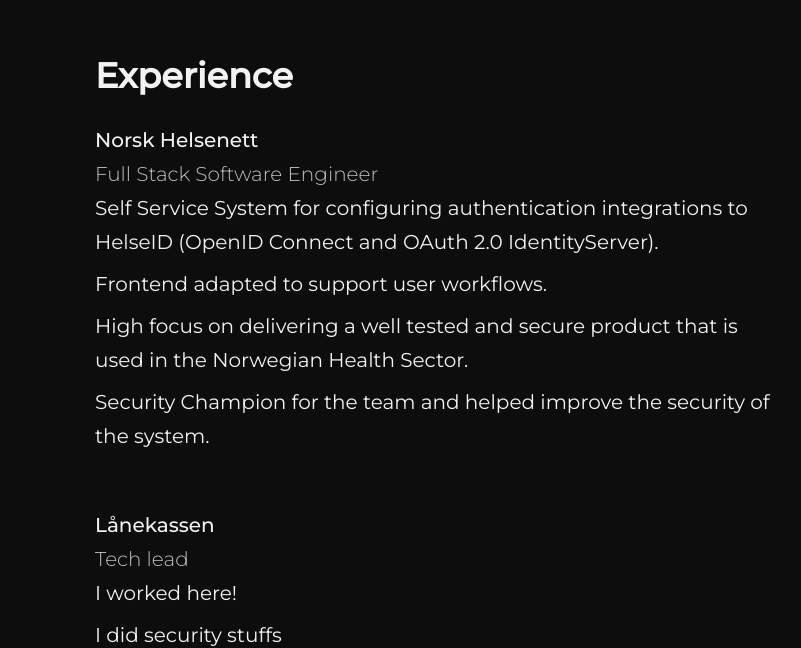
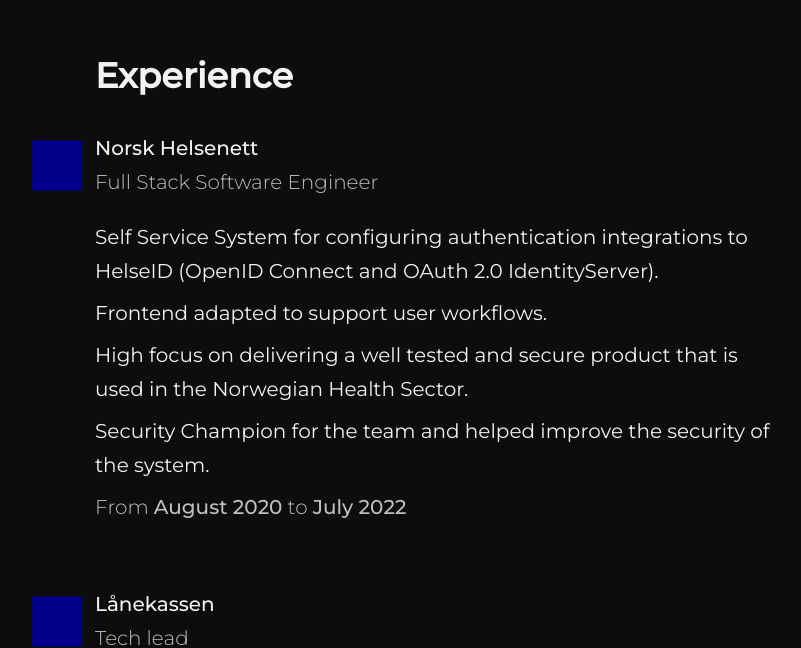
Before and after one commit to kristype/kw, an Angular app: page / in a window 1280 px wide. Shown: the part 169-817 px from the top of the page, without its empty margins (205-1006 px from the left). Built offline with nearby package versions, Linux system fonts and the light colour scheme.

Commit message:
Adjusted style in experience

```diff
--- a/src/app/cv/cv.json
+++ b/src/app/cv/cv.json
@@ -10,8 +10,8 @@
         "High focus on delivering a well tested and secure product that is used in the Norwegian Health Sector.",
         "Security Champion for the team and helped improve the security of the system."
       ],
-      "from": "2020-08-01T00h:00:00.000Z",
-      "to": "2022-06-31T00h:00:00.000Z"
+      "from": "2020-08-01T00:00:00.000Z",
+      "to": "2022-06-31T00:00:00.000Z"
     },
     {
       "company": "Lånekassen",
@@ -22,8 +22,8 @@
         "I did security stuffs",
         "And many other things, frontend, backend and stuffs"
       ],
-      "from": "2018-08-01T00h:00:00.000Z",
-      "to": "2020-06-31T00h:00:00.000Z"
+      "from": "2018-08-01T00:00:00.000Z",
+      "to": "2020-06-31T00:00:00.000Z"
     },
     {
       "company": "Norsk Helsenett",
@@ -34,8 +34,8 @@
         "I did security stuffs",
         "And many other things, frontend, backend and stuffs"
       ],
-      "from": "2018-01-01T00h:00:00.000Z",
-      "to": "2018-07-31T00h:00:00.000Z"
+      "from": "2018-01-01T00:00:00.000Z",
+      "to": "2018-07-31T00:00:00.000Z"
     },
     {
       "company": "Comsol AS",
@@ -46,8 +46,8 @@
         "I did security stuffs",
         "And many other things, frontend, backend and stuffs"
       ],
-      "from": "2012-05-01T00h:00:00.000Z",
-      "to": "2017-12-31T00h:00:00.000Z"
+      "from": "2012-05-01T00:00:00.000Z",
+      "to": "2017-12-31T00:00:00.000Z"
     }
   ],
   "education": [
@@ -56,8 +56,8 @@
       "school": "NTNU",
       "scool_logo": "",
       "description": ["2 year master that specialised in Software Development"],
-      "from": "2014-01-01T00h:00:00.000Z",
-      "to": "2017-12-31T00h:00:00.000Z"
+      "from": "2014-01-01T00:00:00.000Z",
+      "to": "2017-12-31T00:00:00.000Z"
     },
     {
       "title": "Bachelor of Computer Engineering",
@@ -66,8 +66,8 @@
       "description": [
         "3 year bachelor that specialised in Software Development"
       ],
-      "from": "2009-08-01T00h:00:00.000Z",
-      "to": "2017-12-31T00h:00:00.000Z"
+      "from": "2009-08-01T00:00:00.000Z",
+      "to": "2017-12-31T00:00:00.000Z"
     }
   ]
 }
--- a/src/app/experience/experience.component.css
+++ b/src/app/experience/experience.component.css
@@ -1,3 +1,33 @@
-:host {
+.header {
+    display: grid;
+    grid-template-rows: 1fr 1fr;
+    grid-template-columns: auto 1fr;
+    grid-template-areas: "logo title"
+                         "logo caption";
+    column-gap: var(--spacing-m);
+    margin-left: calc(-50px - var(--spacing-m));
+}
 
+.header > .title {
+    grid-area: title;
 }
+
+.header > .caption {
+    grid-area: caption;
+}
+
+.header > .logo {
+    grid-area: logo;
+}
+
+.logo {
+    background: darkblue;
+    width: 50px;
+    height: 50px;
+    align-self: center;
+}
+
+
+ul {
+    margin-top: var(--spacing-m);
+}
--- a/src/app/experience/experience.component.html
+++ b/src/app/experience/experience.component.html
@@ -1,5 +1,12 @@
-<p class="title">{{ experience.company }}</p>
-<p class="caption">{{ experience.role }}</p>
+<div class="header">
+  <p class="title">{{ experience.company }}</p>
+  <p class="caption">{{ experience.role }}</p>
+  <div class="logo"></div>
+</div>
 <ul>
   <li *ngFor="let point of experience.description">{{ point }}</li>
 </ul>
+<p class="caption">
+  From <strong>{{ experience.from | date: "MMMM y" }}</strong> to
+  <strong>{{ experience.to | date: "MMMM y" }}</strong>
+</p>
--- a/src/styles.css
+++ b/src/styles.css
@@ -89,3 +89,7 @@
     color: var(--color-text-weak);
     font-weight: 300;
 }
+
+strong {
+    font-weight: 500;
+}
```
